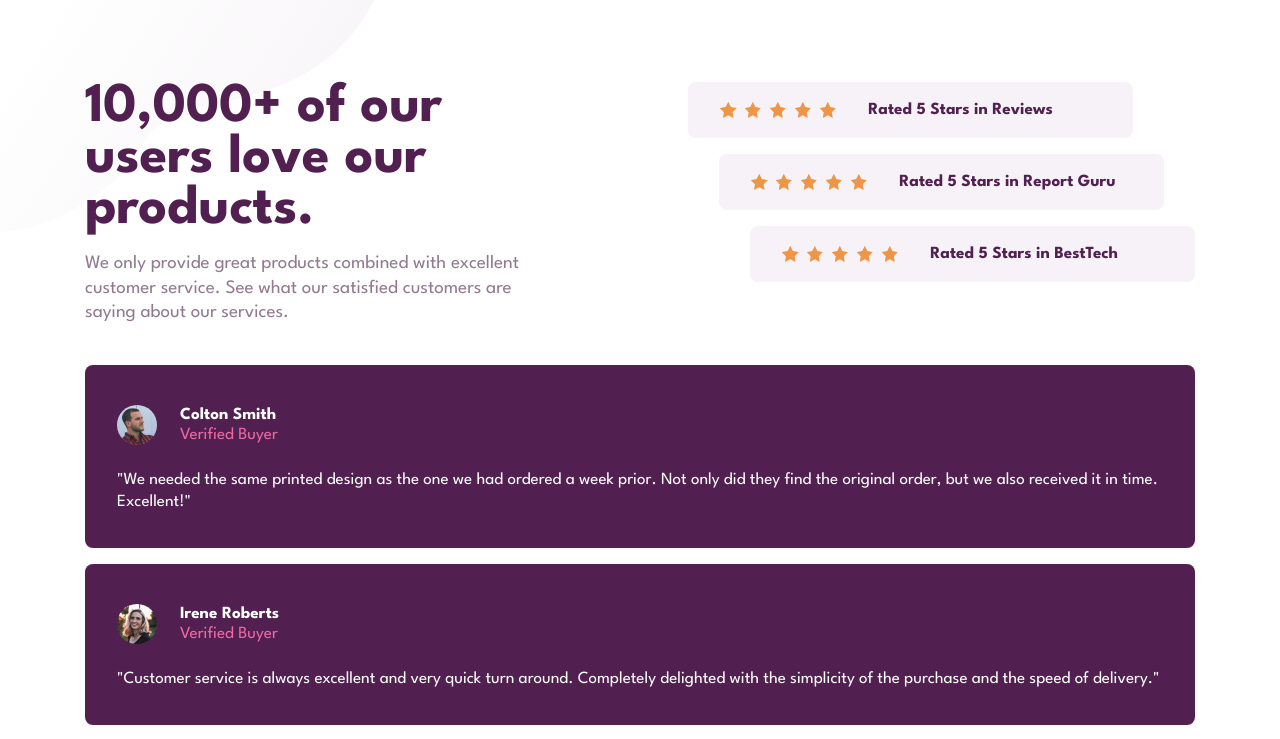
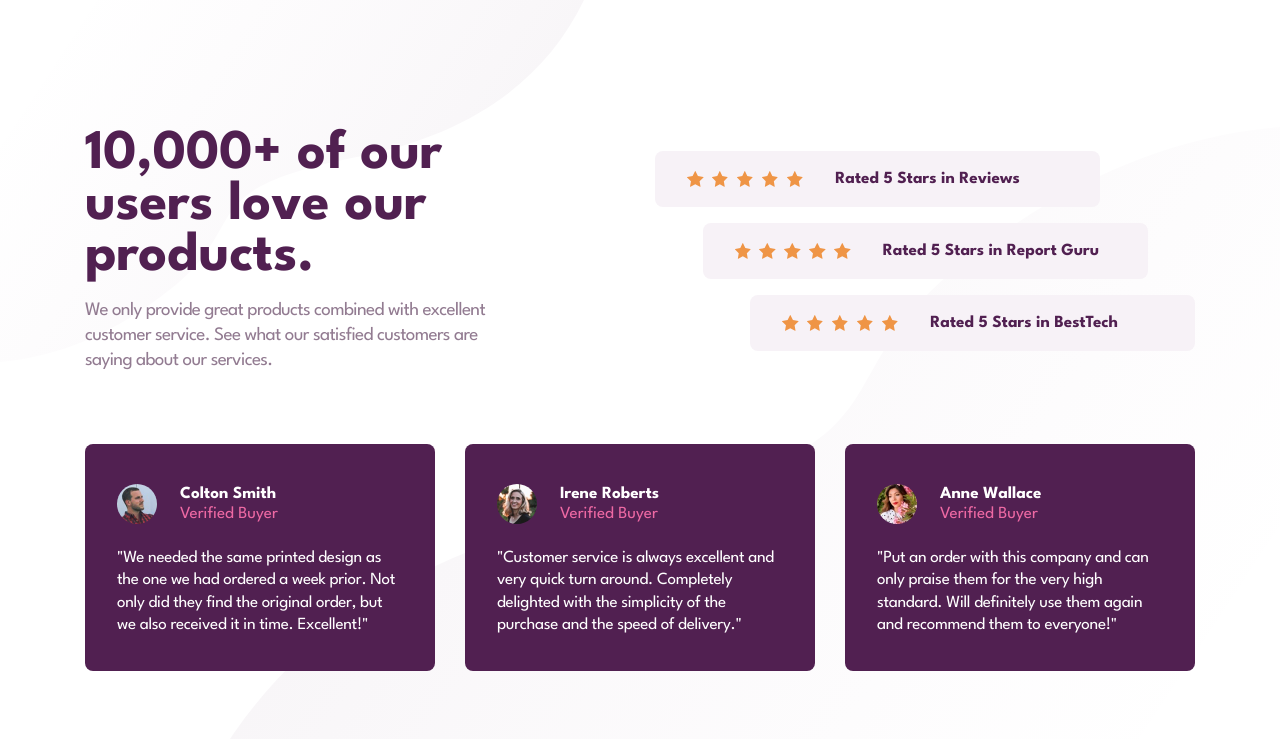
Before and after one commit to gabrieltrtl/social-proof-section, a plain HTML site: page index.html in a window 1280 px wide. Shown: the top 739 px of the page. Drawn offline with Linux system fonts and the light colour scheme.

Commit message:
commit 4.0

```diff
--- a/style.css
+++ b/style.css
@@ -51,6 +51,7 @@ body {
   font-size: 1.1875rem;
   line-height: 1.3;
   margin-bottom: 2.4375rem;
+  letter-spacing: -0.63px;
 }
 
 .rating__wrapper {
@@ -95,12 +96,13 @@ body {
 
 .testimonials blockquote {
   line-height: 1.3;
+  letter-spacing: -0.3px;
 }
 
 .testimonials__container {
   background-color: var(--primary-color);
   border-radius: 8px;
-  padding: 2.5rem 2rem 2.1875rem 2rem;
+  padding: 40px 32px 35px 32px;
 }
 
 .testimonials__container img {
@@ -117,7 +119,7 @@ body {
   display: flex;
   align-items: center;
   gap: 23px;
-  margin-bottom: 24px;
+  margin-bottom: 23px;
 }
 
 .author__name {
@@ -135,13 +137,23 @@ body {
 }
 
 @media (min-width: 1200px) {
+    body {
+      display: flex;
+      justify-content: center;
+      align-items: center;
+      background: url(./images/bg-pattern-top-desktop.svg) no-repeat left top, url(./images/bg-pattern-bottom-desktop.svg) no-repeat  bottom right;
+    }
+
     .container {
       max-width: 1110px;
+      padding: initial;
     }
 
     .rating {
       display: flex;
       gap: 158px;
+      margin-bottom: 71px;
+      align-items: center;
     }
 
     .rating__stars {
@@ -150,11 +162,16 @@ body {
 
     .rating__content {
       text-align: left;
-    max-width: 27.8125rem;
+      max-width: 412px;
     }
 
     .rating__title {
       font-size: 3.5rem;
+    }
+
+    .rating__paragraph,
+    .rating__wrapper:last-child {
+      margin-bottom: initial;
     }
 
     .rating__wrapper {
@@ -177,4 +194,19 @@ body {
       margin-left: auto;
     }
 
+   .testimonials {
+    display: flex;
+    gap: 30px;
+
    }
+
+   .testimonials__container {
+      max-width: 21.875rem;
+   }
+
+   .testimonials__container:not(:last-child) {
+    margin-bottom: initial;
+   }
+
+
+}
```
Lines whose indentation alone changed are shown as unchanged.
